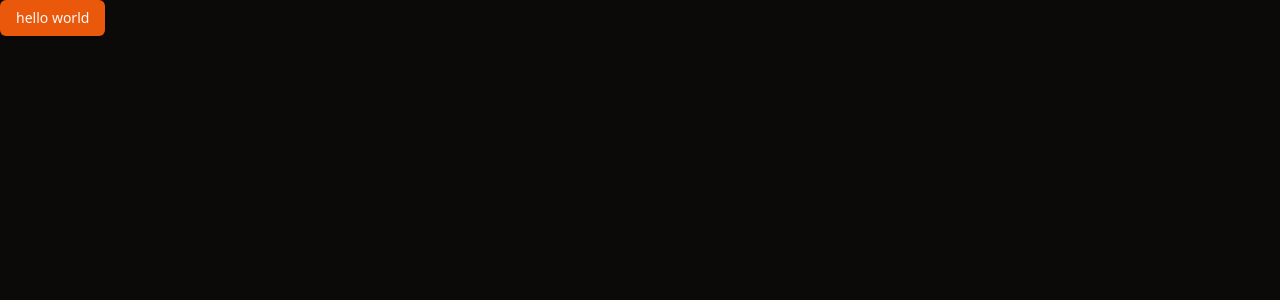
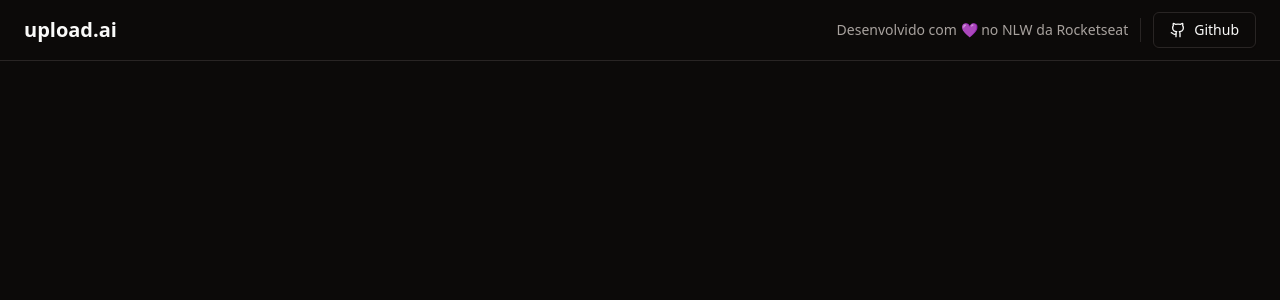
Before and after one commit to caioharuo/upload-ai, a React (Vite) app in the folder upload-ai-web/: page / in a window 1280 px wide. Shown: the top 300 px of the page. Built offline with nearby package versions, Linux system fonts and the light colour scheme.

Commit message:
create header

```diff
--- a/upload-ai-web/package.json
+++ b/upload-ai-web/package.json
@@ -11,9 +11,11 @@
   },
   "dependencies": {
     "@radix-ui/react-icons": "^1.3.0",
+    "@radix-ui/react-separator": "^1.0.3",
     "@radix-ui/react-slot": "^1.0.2",
     "class-variance-authority": "^0.7.0",
     "clsx": "^2.0.0",
+    "lucide-react": "^0.276.0",
     "react": "^18.2.0",
     "react-dom": "^18.2.0",
     "tailwind-merge": "^1.14.0",
--- a/upload-ai-web/src/App.tsx
+++ b/upload-ai-web/src/App.tsx
@@ -1,5 +1,26 @@
+import { Github } from 'lucide-react';
 import { Button } from './components/ui/button';
+import { Separator } from './components/ui/separator';
 
 export function App() {
-  return <Button>hello world</Button>;
+  return (
+    <div className="min-h-screen flex flex-col">
+      <header className="px-6 py-3 flex items-center justify-between border-b">
+        <h1 className="text-xl font-bold">upload.ai</h1>
+
+        <div className="flex items-center gap-3">
+          <span className="text-sm text-muted-foreground">
+            Desenvolvido com 💜 no NLW da Rocketseat
+          </span>
+
+          <Separator orientation="vertical" className="h-6" />
+
+          <Button variant="outline">
+            <Github className="w-4 h-4 mr-2" />
+            Github
+          </Button>
+        </div>
+      </header>
+    </div>
+  );
 }
--- /dev/null
+++ b/upload-ai-web/src/components/ui/separator.tsx
@@ -0,0 +1,29 @@
+import * as React from "react"
+import * as SeparatorPrimitive from "@radix-ui/react-separator"
+
+import { cn } from "@/lib/utils"
+
+const Separator = React.forwardRef<
+  React.ElementRef<typeof SeparatorPrimitive.Root>,
+  React.ComponentPropsWithoutRef<typeof SeparatorPrimitive.Root>
+>(
+  (
+    { className, orientation = "horizontal", decorative = true, ...props },
+    ref
+  ) => (
+    <SeparatorPrimitive.Root
+      ref={ref}
+      decorative={decorative}
+      orientation={orientation}
+      className={cn(
+        "shrink-0 bg-border",
+        orientation === "horizontal" ? "h-[1px] w-full" : "h-full w-[1px]",
+        className
+      )}
+      {...props}
+    />
+  )
+)
+Separator.displayName = SeparatorPrimitive.Root.displayName
+
+export { Separator }
```
Also changed, not shown: 1 other file (tests, documents, lock files or other folders).
